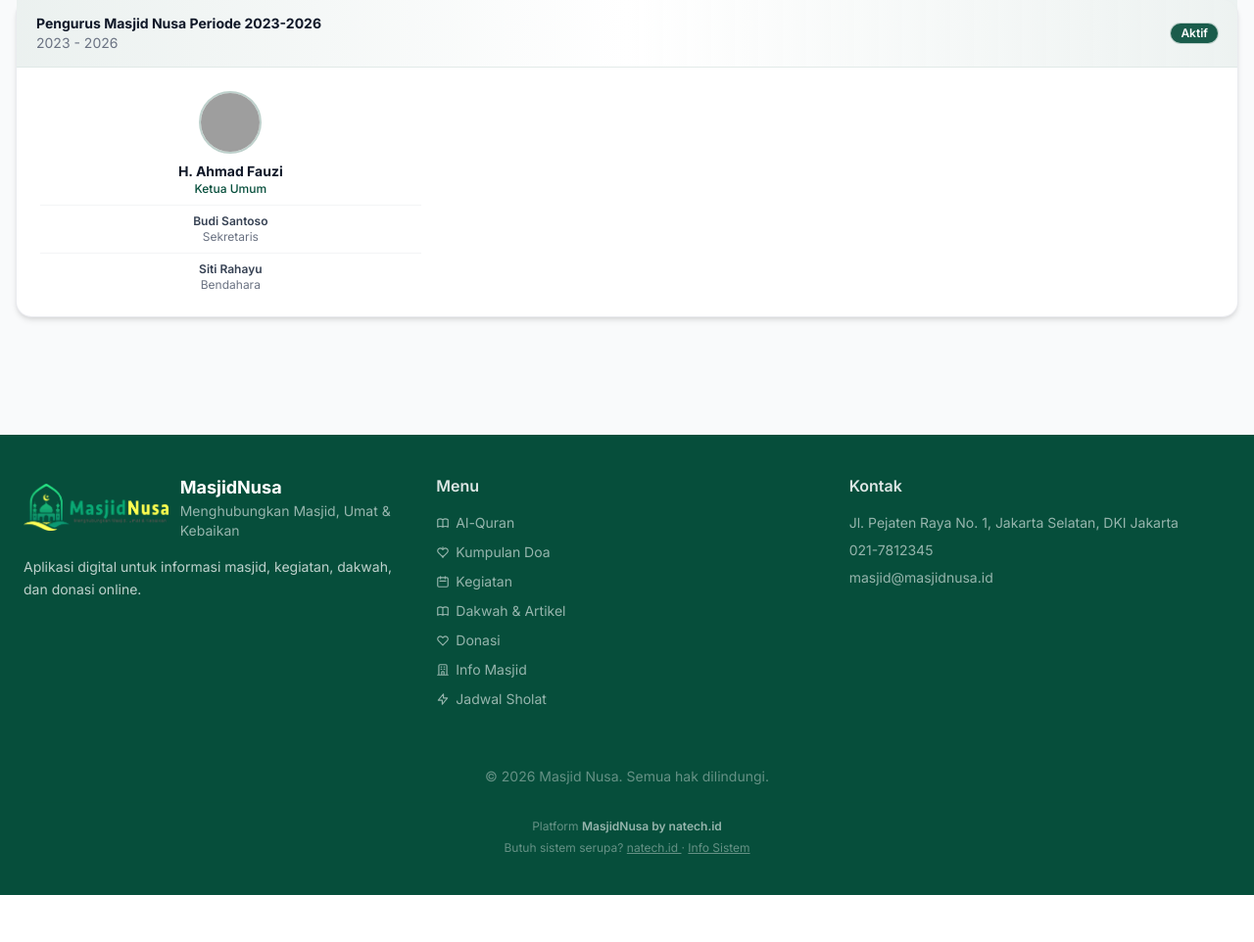
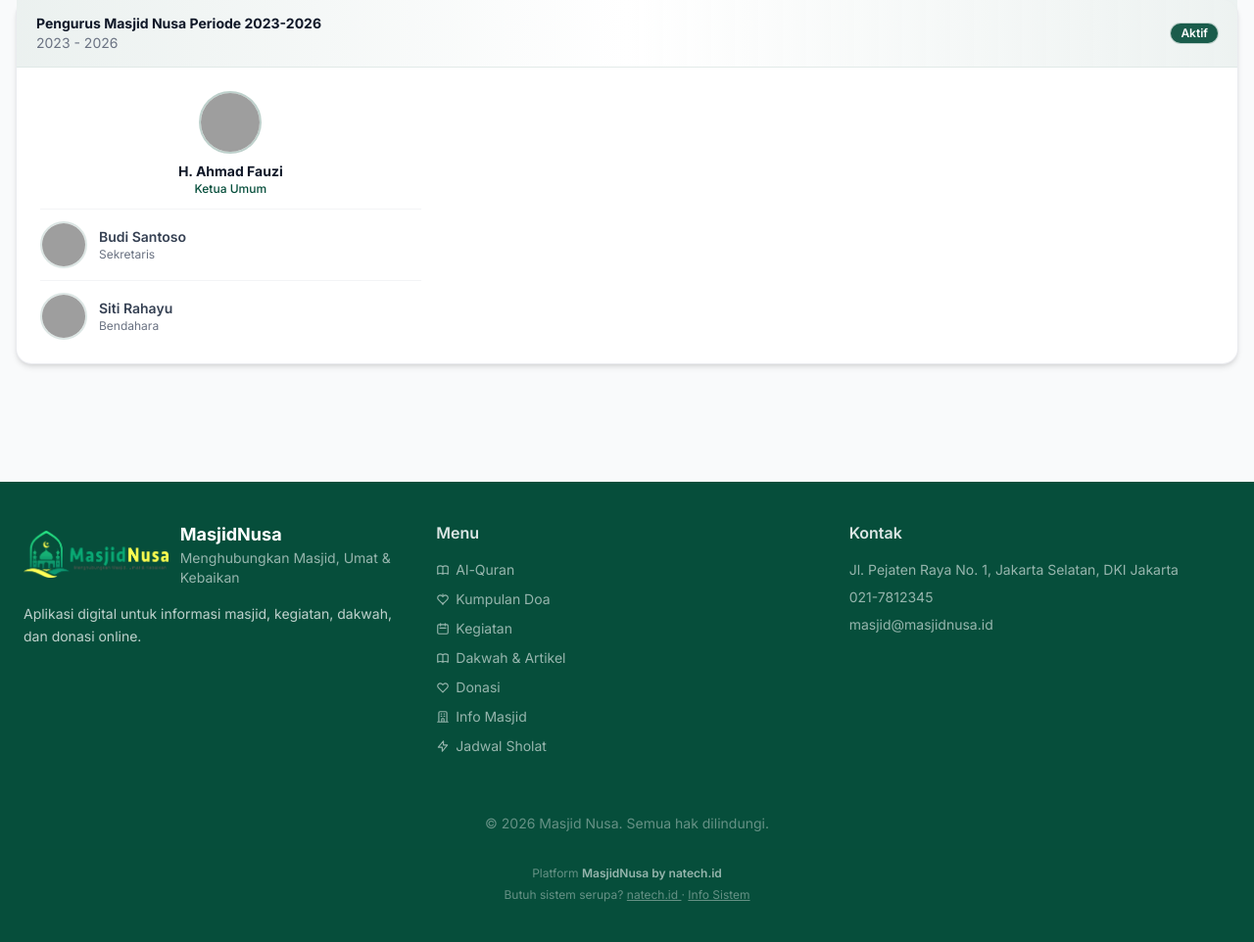
Before and after one commit to nasrul-natech/MasjidNusa, a Laravel app: page /info-masjid/organisasi in a window 1280 px wide. Shown: the part 182-1144 px from the top of the page at 98% size. Before the commit the page ends 1096 px from the top, so only its background shows below. Run offline with Laravel 12, Linux system fonts and the light colour scheme; data comes from the database, SQL or seed files in the repository; data that the repository does not hold is empty; style sheets or scripts are compiled from the project's sources; parts of the project's set-up code (start-up, migrations or seed data) failed here and were passed over; some web fonts are replaced; grey boxes are pictures that could not be loaded.

Commit message:
update strktur

```diff
--- a/resources/views/public/info-masjid/organisasi.blade.php
+++ b/resources/views/public/info-masjid/organisasi.blade.php
@@ -30,9 +30,12 @@
 
                     {{-- Children --}}
                     @foreach($structure->children as $child)
-                    <div class="mt-2 pt-2 border-t border-gray-100">
-                        <p class="text-xs font-semibold text-gray-700">{{ $child->name }}</p>
-                        <p class="text-xs text-gray-500">{{ $child->position }}</p>
+                    <div class="mt-3 pt-3 border-t border-gray-100 flex items-center gap-3 text-left">
+                        <img src="{{ $child->photo_url }}" alt="{{ $child->name }}" class="w-12 h-12 rounded-full object-cover shrink-0 border-2 border-emerald-100">
+                        <div>
+                            <p class="text-sm font-semibold text-gray-700">{{ $child->name }}</p>
+                            <p class="text-xs text-gray-500">{{ $child->position }}</p>
+                        </div>
                     </div>
                     @endforeach
                 </div>
```
Also changed, not shown: 3 other files.
